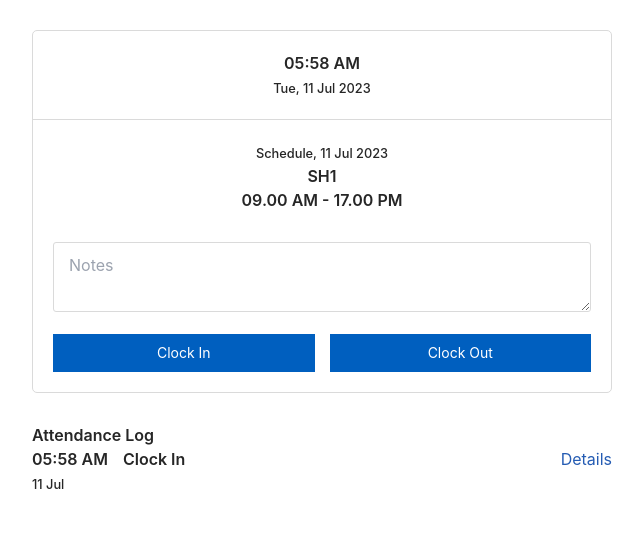
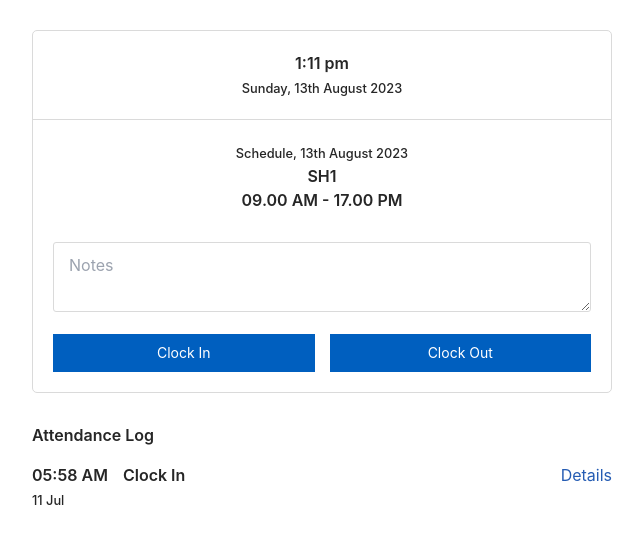
Before and after one commit to dikokartiko/local-clokify, a React (Create React App) app in the folder client/: page /attandance-live in a window 1280 px wide. Shown: the top 544 px of the page, without its empty margins (318-961 px from the left). Built offline with nearby package versions, Linux system fonts and the light colour scheme.

Commit message:
add attendance live

```diff
--- a/client/package.json
+++ b/client/package.json
@@ -9,11 +9,12 @@
     "@testing-library/user-event": "^13.5.0",
     "autoprefixer": "^10.4.14",
     "axios": "^1.4.0",
-    "react-datepicker": "^4.16.0",
-    "react-datetime": "3.1.1",
+    "dateformat": "^5.0.3",
     "formik": "^2.4.2",
     "postcss": "^8.4.24",
     "react": "^18.2.0",
+    "react-datepicker": "^4.16.0",
+    "react-datetime": "3.1.1",
     "react-dom": "^18.2.0",
     "react-icons": "^4.10.1",
     "react-redux": "^8.1.1",
--- a/client/src/views/AttendanceLive/components/forms.jsx
+++ b/client/src/views/AttendanceLive/components/forms.jsx
@@ -1,23 +1,53 @@
-import React from 'react'
+import { React, useState, useEffect } from "react";
+import dateFormat from 'dateformat';
 
-function forms() {
+function FormsAttendance() {
+    const FormatCurrentTime = () => {
+        var hours = new Date().getHours();
+        var minutes = new Date().getMinutes();
+        var ampm = hours >= 12 ? 'pm' : 'am';
+        hours = hours % 12;
+        hours = hours ? hours : 12;
+        minutes = minutes < 10 ? '0'+minutes : minutes;
+        var strTime = hours + ':' + minutes + ' ' + ampm;
+        return strTime;
+    }
+
+    const getCurrentDate = () => {
+        return dateFormat(new Date(), "dddd, dS mmmm yyyy");
+    }
+
+    const getScheduleDate = () => {
+        return dateFormat(new Date(), "dS mmmm yyyy");
+    }
+
+    const [currentTime, setCurrentTime] = useState(FormatCurrentTime);
+    const [currentDate, setCurrentDate] = useState(getCurrentDate);
+    const [scheduleDate, setScheduleDate] = useState(getScheduleDate);
+
+    useEffect(() => {
+        setInterval(() => setCurrentTime(FormatCurrentTime), 1000);//in milisecond
+        setInterval(() => setCurrentDate(getCurrentDate), 10000000);//in milisecond
+        setInterval(() => setScheduleDate(getScheduleDate), 10000000);//in milisecond
+    }, []);
+
     return (
         <div className="custom-attendance-live">
             <div className="attendance-live-head">
-            <p className='font-semibold'>05:58 AM</p>
-            <small className='font-medium'>Tue, 11 Jul 2023</small>
+                <p className='font-semibold'>{currentTime}</p>
+                <small className='font-medium'>{currentDate}</small>
             </div>
             <div className="attendance-live-body">
-            <small className='font-medium'>Schedule, 11 Jul 2023</small>
+                <small className='font-medium'>Schedule, {scheduleDate}</small>
                 <p className='font-semibold'>SH1</p>
                 <p className='font-semibold'>09.00 AM - 17.00 PM</p>
                 <div className='custom-input'>
                     <textarea placeholder='Notes'></textarea>
                     <div className='card-item-custom mt-4'>
-                    <button class="text-sm buttonClockIn">
+                        <button className="text-sm buttonClockIn">
                             Clock In
                         </button>
-                    <button class="text-sm buttonClockOut">
+                        <button className="text-sm buttonClockOut">
                             Clock Out
                         </button>
                     </div>
@@ -27,4 +57,4 @@ function forms() {
     )
 }
 
-export default forms
+export default FormsAttendance;
--- a/client/src/views/AttendanceLive/index.jsx
+++ b/client/src/views/AttendanceLive/index.jsx
@@ -7,7 +7,7 @@ function index() {
     <div className='attendanceLive'>
         <FormAttendance></FormAttendance>
         <div>
-          <p className='font-semibold'>Attendance Log</p>
+          <p className='font-semibold mb-4'>Attendance Log</p>
           <div className='card-item-custom'>
             <div className='card-item-custom'>
               <div>
```
Also changed, not shown: 1 other file (tests, documents, lock files or other folders). Lines whose indentation alone changed are shown as unchanged.
